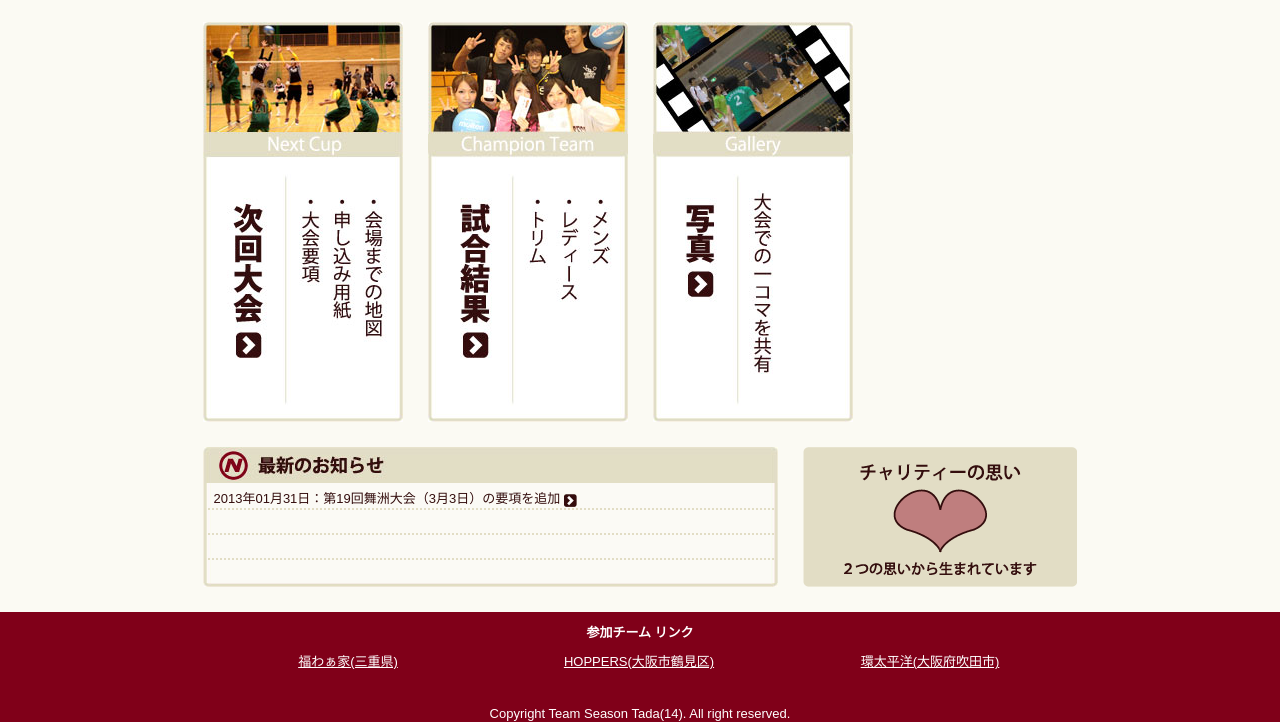
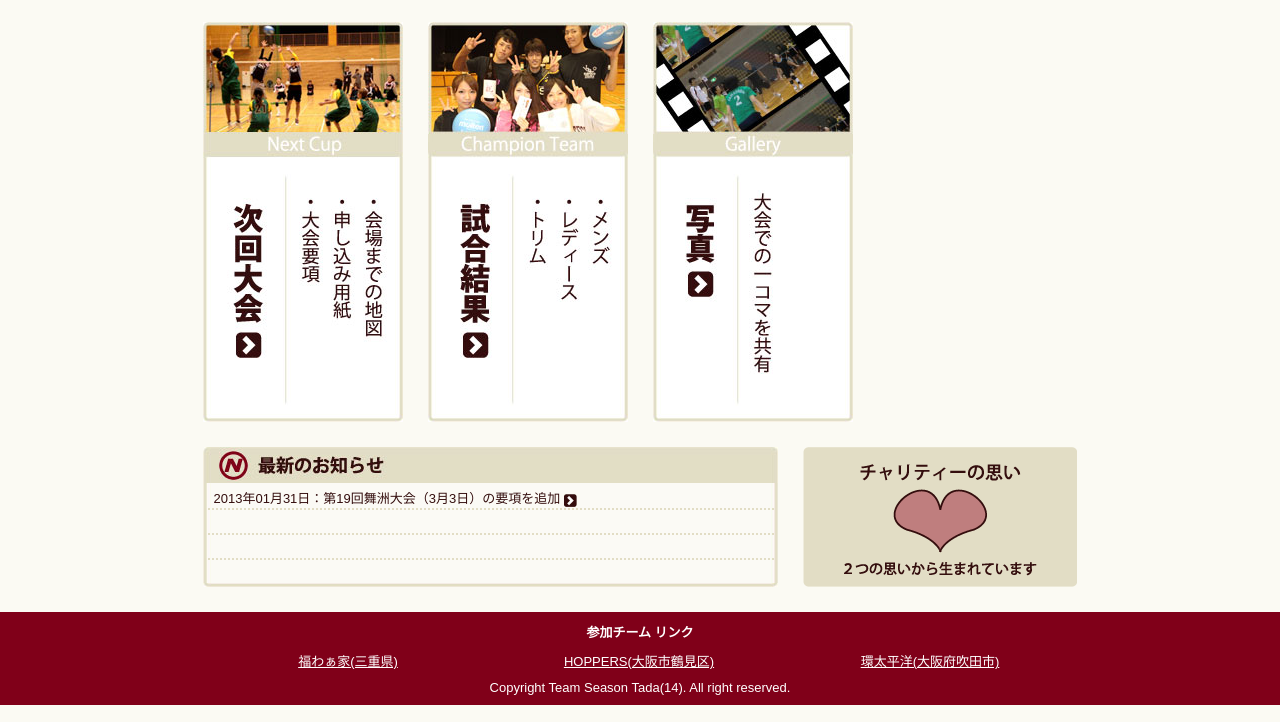
Before and after one commit to nakamoto023/CharityCupWeb, a plain HTML site: page index.html in a window 1280 px wide. Shown: the part 518-1240 px from the top of the page. Drawn offline with nearby package versions, Linux system fonts and the light colour scheme; a script that the page names is missing.

Commit message:
フッターのレイアウトを調整。

```diff
--- a/css/common.css
+++ b/css/common.css
@@ -69,26 +69,28 @@ div#header ul li a img { }
 
 /** #footer */
 div#footer {
+    width:100%;
     margin-top:25px;
-    padding-top:10px;
-    width:100%;
-    height:100px;
     background-color:#800019;
+}
+div#footer_wrapper {
+    width:875px;
+    margin:auto;
+    padding:10px 0;
     text-align:center;
     color:white;
 }
-div#linkWrapper {
-    margin:auto;
-    width:875px;
-    height:55px;
+div#footer_wrapper h3 {
+}
+div#footer_wrapper p {
     padding-top:10px;
 }
-div#linkWrapper a {
+div#footer_link_wrapper {
+}
+div#footer_link_wrapper a {
+    width:291px;
+    padding-top:10px;
+    float:left;
+    color:white;
     text-decoration:underline;
-    color:white;
 }
-div#footer div.link {
-    width:291px;
-    height:25px;
-    float:left;
-}
--- a/css/nextCup.css
+++ b/css/nextCup.css
@@ -9,7 +9,7 @@ div#nextCup {
 }
 div#nextCup h3 {
     margin:25px 0 0 0;
-    font-size:2em;
+    font-size:1.9em;
     font-weight:bold;
     text-align:center;
 }
--- a/index.html
+++ b/index.html
@@ -42,12 +42,16 @@ $(document).ready(function(){
 
       <!-- 大表示 -->
       <!-- First Content -->
-      <a href="nextCup.html"><div id="fragment-1" class="ui-tabs-panel" style=""> <img src="images/slide_19.jpg"/>
+      <a href="nextCup.html">
+      <div id="fragment-1" class="ui-tabs-panel" style=""> <img src="images/slide_19.jpg"/>
         <div class="info" >
           <h2>第19回舞洲大会</h2>
-          <p>2013年03月03日(日)開催<br />現在参加チームを募集中です。<br />広くてキレイな舞洲アリーナでの大会です。</p>
+          <p>2013年03月03日(日)開催<br />
+            現在参加チームを募集中です。<br />
+            広くてキレイな舞洲アリーナでの大会です。</p>
         </div>
-      </div></a>
+      </div>
+      </a>
       <!-- Second Content -->
       <!-- Third Content -->
       <!-- Fourth Content -->
@@ -119,13 +123,11 @@ new TWTR.Widget({
 <!-- #wrapper -->
 
 <div id="footer">
-  <h3>参加チーム リンク</h3>
-  <div id="linkWrapper" class="clearfix">
-    <div class="link"><a href="http://www.fukuwauchi.co.cc/" target="_blank">福わぁ家(三重県)</a></div>
-    <div class="link"><a href="http://www.geocities.jp/hisatomo1979/" target="_blank">HOPPERS(大阪市鶴見区)</a></div>
-    <div class="link"><a href="http://sky.geocities.jp/meiyosousai/" target="_blank">環太平洋(大阪府吹田市)</a></div>
+  <div id="footer_wrapper">
+    <h3>参加チーム リンク</h3>
+    <div id="footer_link_wrapper" class="clearfix"> <a href="http://www.fukuwauchi.co.cc/" target="_blank">福わぁ家(三重県)</a> <a href="http://www.geocities.jp/hisatomo1979/" target="_blank">HOPPERS(大阪市鶴見区)</a> <a href="http://sky.geocities.jp/meiyosousai/" target="_blank">環太平洋(大阪府吹田市)</a> </div>
+    <p>Copyright Team Season Tada(14). All right reserved.</p>
   </div>
-  <p>Copyright Team Season Tada(14). All right reserved.</p>
 </div>
 <!-- #footer -->
 </body>
```
Also changed, not shown: gameResult.html (+2 -0 lines), nextCup.html (+3 -1 lines), omoi.html (+3 -1 lines), photo.html (+2 -0 lines).
